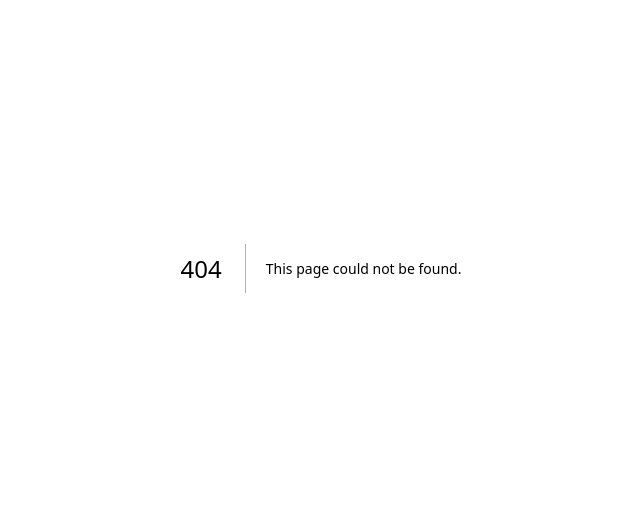
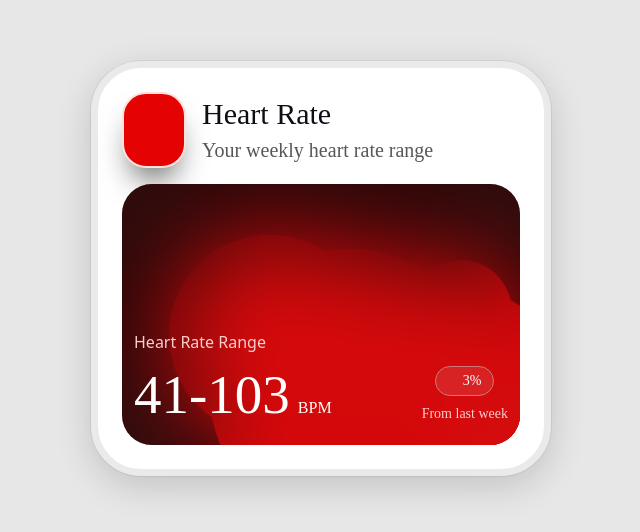
Before and after one commit to MANANTANDON/4d616e616e, a Next.js app: page /100designs/day12 in a window 1280 px wide. Before the commit this address had no page. Shown: the part 132-664 px from the top of the page, without its empty margins (319-959 px from the left). Built offline with nearby package versions, Linux system fonts and the light colour scheme; a web font is replaced by a local one.

Commit message:
Day 12 Wrappup...

```diff
--- /dev/null
+++ b/src/pages/100designs/day12.jsx
@@ -0,0 +1,93 @@
+import React from "react";
+export default function Day12() {
+  return (
+    <>
+      <style>{`
+        @keyframes float1 {
+          0%, 100% { transform: translate(0, 0); }
+          25% { transform: translate(50px, 80px); }
+          50% { transform: translate(-30px, 120px); }
+          75% { transform: translate(60px, 40px); }
+        }
+        @keyframes float2 {
+          0%, 100% { transform: translate(0, 0); }
+          25% { transform: translate(-40px, 100px); }
+          50% { transform: translate(70px, 60px); }
+          75% { transform: translate(-20px, 130px); }
+        }
+        @keyframes float3 {
+          0%, 100% { transform: translate(0, 0); }
+          25% { transform: translate(-60px, 70px); }
+          50% { transform: translate(40px, 110px); }
+          75% { transform: translate(-50px, 50px); }
+        }
+        @keyframes float4 {
+          0%, 100% { transform: translate(0, 0); }
+          25% { transform: translate(-70px, -60px); }
+          50% { transform: translate(30px, -100px); }
+          75% { transform: translate(-40px, -40px); }
+        }
+        .float-1 { animation: float1 8s ease-in-out infinite; }
+        .float-2 { animation: float2 10s ease-in-out infinite; }
+        .float-3 { animation: float3 12s ease-in-out infinite; }
+        .float-4 { animation: float4 14s ease-in-out infinite; }
+      `}</style>
+      <div className="h-screen w-screen bg-[#E7E7E7] overflow-scroll flex items-center justify-center">
+        <div
+          className="h-[415px] w-[460px] w-max-[460px] bg-[#FFFFFF] rounded-[50px] border-7 border-[#EAEAEA] p-6 flex flex-col"
+          style={{
+            boxShadow:
+              "rgba(0, 0, 0, 0.16) 0px 10px 36px 0px, rgba(0, 0, 0, 0.06) 0px 0px 0px 1px",
+          }}
+        >
+          <div className="flex items-center gap-4">
+            <div
+              className="sfpro bg-[#E40203] text-[#FFFEFF] text-4xl p-4 w-fit rounded-3xl border-2 border-[#FFE0DB]"
+              style={{
+                boxShadow: "rgba(0,0,0,0.6) 0px 20px 30px -10px",
+              }}
+            >
+              􀊴
+            </div>
+            <div>
+              <div className="text-3xl text-[#0C0F16] sfpro">Heart Rate</div>
+              <div className="text-lg md:text-xl mt-1 text-[#575757] sfpro">
+                Your weekly heart rate range
+              </div>
+            </div>
+          </div>
+          <div className="mt-4 flex-1 rounded-[30px] relative bg-[#280101] overflow-hidden">
+            <div className="h-50 w-50 rounded-[100px] absolute top-0 bg-[#E40203] float-1" />
+            <div className="h-70 w-70 rounded-[200px] absolute top-0 left-6 bg-[#E40203] float-2" />
+            <div className="h-40 w-40 rounded-[200px] absolute top-0 right-0 bg-[#E40203] float-3" />
+            <div className="h-25 w-25 rounded-[200px] absolute bottom-0 right-0 bg-[#E40203] float-4" />
+            <div className="h-50 w-50 rounded-[100px] absolute top-0 bg-[#E40203] float-1" />
+            <div className="h-70 w-70 rounded-[200px] absolute top-0 left-6 bg-[#E40203] float-2" />
+            <div className="h-40 w-40 rounded-[200px] absolute top-0 right-0 bg-[#E40203] float-3" />
+            <div className="h-25 w-25 rounded-[200px] absolute bottom-0 right-0 bg-[#E40203] float-4" />
+            <div className="absolute bg-zinc-600/10 inset-0 backdrop-blur-[45px]" />
+            <div className="absolute bottom-0 left-0 right-0 px-3 pb-2">
+              <div className="text-[#FBCFCC] -mb-4 md:mb-0">
+                Heart Rate Range
+              </div>
+              <div className="text-[#FEFFFD] flex items-center justify-between">
+                <div className="flex items-baseline-last gap-2 mt-4 md:mt-0">
+                  <div className="text-[35px] md:text-[55px] sfpro">41-103</div>
+                  <div className="sfpro">BPM</div>
+                </div>
+                <div className="flex flex-col items-center justify-center gap-2">
+                  <div className="sfpro border border-[#CD7979] px-3 py-1 text-sm rounded-[50px] bg-[#FFFFFF]/10">
+                    􀁸 3%
+                  </div>
+                  <div className="sfpro text-xs md:text-sm text-[#FBCFCC]">
+                    From last week
+                  </div>
+                </div>
+              </div>
+            </div>
+          </div>
+        </div>
+      </div>
+    </>
+  );
+}
```
